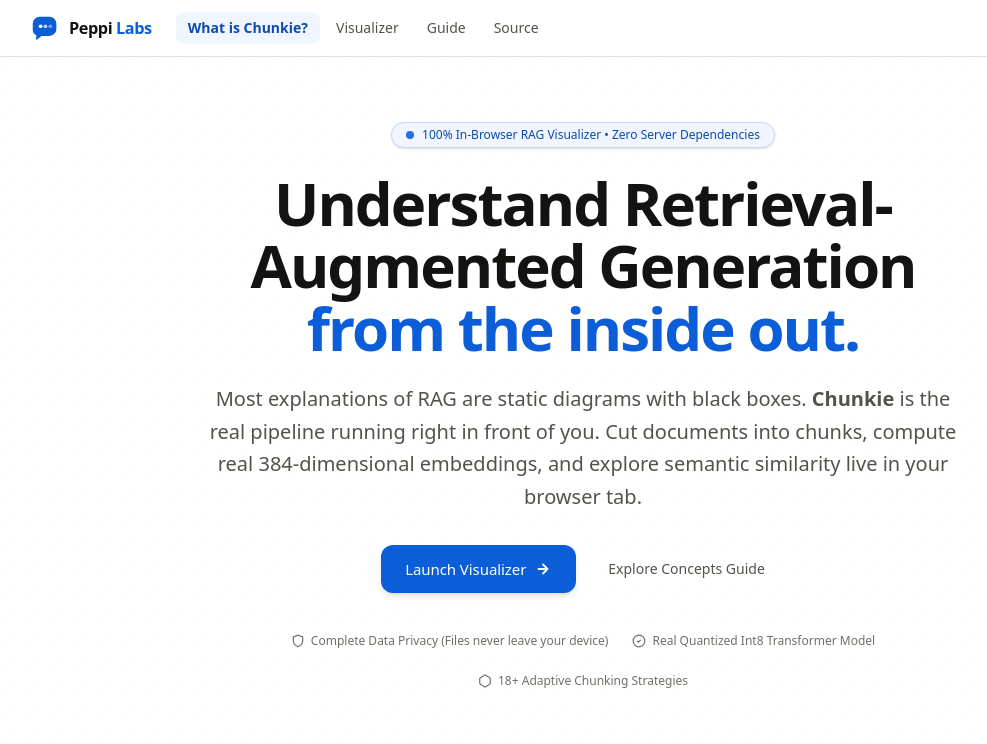
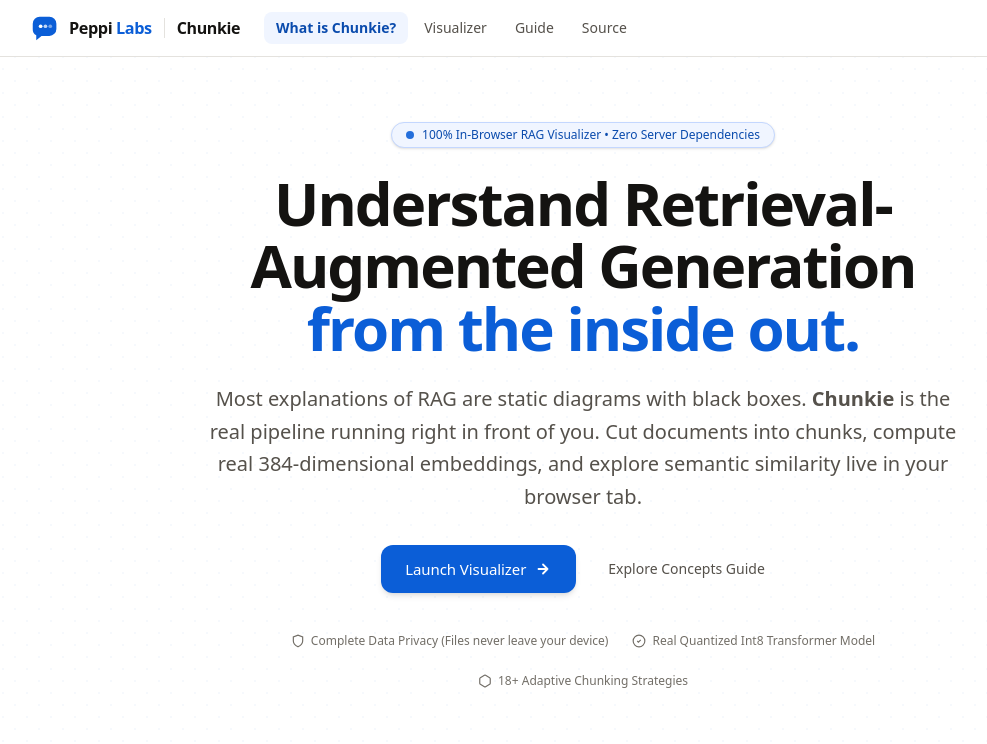
Before and after one commit to PeppiLabs/chunkie, a React (Vite) app: page / in a window 1280 px wide. Shown: the top 744 px of the page, without its empty margins (57-1044 px from the left). Built offline with nearby package versions, Linux system fonts and the light colour scheme.

Commit message:
Header: Peppi Labs logo goes to peppilabs.net, and Chunkie beside it goes to Chunkie's home page

```diff
--- a/src/components/layout/Header.tsx
+++ b/src/components/layout/Header.tsx
@@ -1,7 +1,7 @@
 import { useState } from 'react';
 import { Logo } from '../brand/Logo';
 import { Button } from '../common/Button';
-import { PEPPI_LABS_URL } from '../../lib/siteUrls';
+import { LANDING_URL, PEPPI_LABS_URL } from '../../lib/siteUrls';
 
 export type AppView = 'landing' | 'pipeline';
 
@@ -21,7 +21,8 @@
       <div className="mx-auto flex max-w-6xl items-center justify-between gap-4 px-4 py-3 sm:px-6">
         {/* Brand & Main Nav */}
         <div className="flex items-center gap-6">
-          {/* The Peppi Labs logo goes to peppilabs.net; "What is Chunkie?" is the way home. */}
+          {/* The Peppi Labs logo goes to peppilabs.net; "Chunkie" beside it is this site's home page. */}
+          <div className="flex items-center gap-3">
             <a
               href={PEPPI_LABS_URL}
               className="flex items-center gap-2.5 rounded-lg focus:outline-none focus-visible:ring-2 focus-visible:ring-brand-500"
@@ -29,6 +30,15 @@
             >
               <Logo size={28} />
             </a>
+            <span aria-hidden="true" className="h-5 w-px bg-ink-200" />
+            <a
+              href={LANDING_URL}
+              aria-current={currentView === 'landing' ? 'page' : undefined}
+              className="rounded-lg text-base font-semibold tracking-tight text-ink-900 transition hover:text-brand-700 focus:outline-none focus-visible:ring-2 focus-visible:ring-brand-500"
+            >
+              Chunkie
+            </a>
+          </div>
 
           <nav className="hidden md:flex items-center gap-1">
             <button
```
Lines whose indentation alone changed are shown as unchanged.
